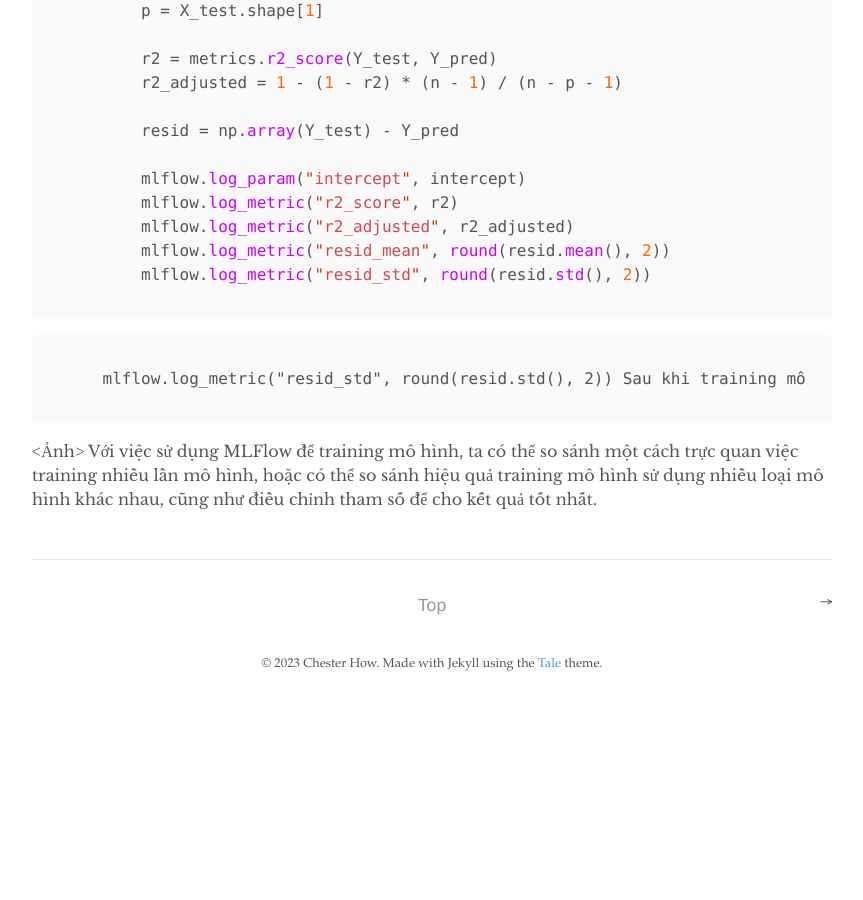
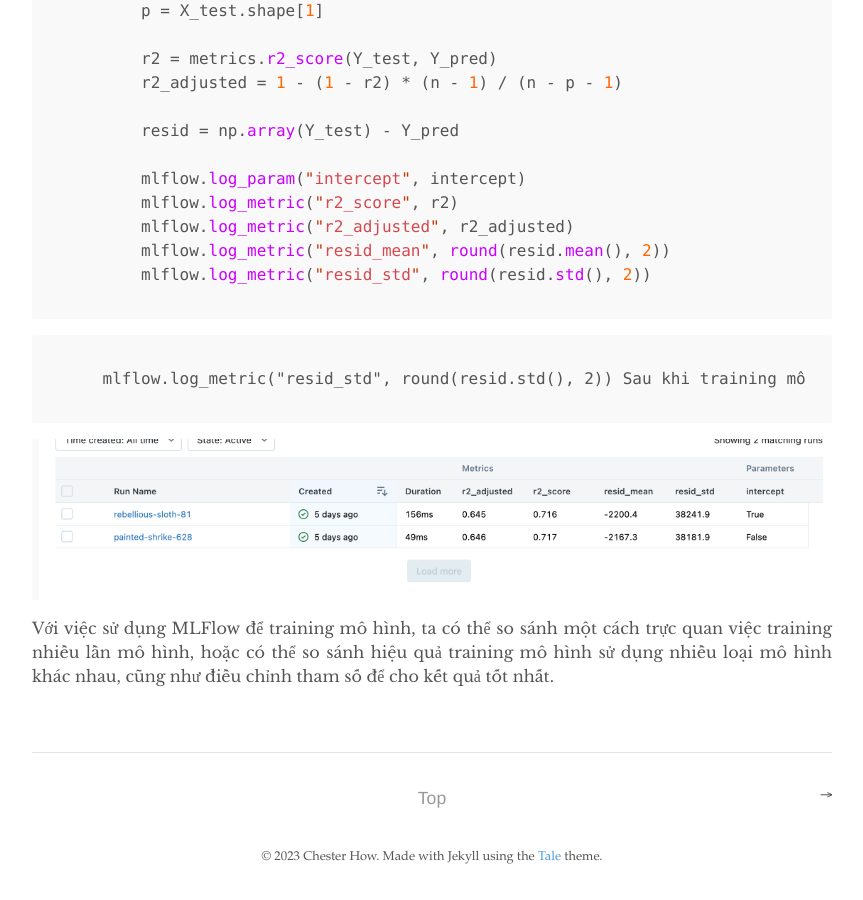
Before and after one commit to codedaoneu/codedaoneu.github.io, a Jekyll site: the page built from _posts/2022-12-27-phuong-phap-tiep-can-kinh-te-luong-bai-4-trien-khai-mo-hinh.md, in a window 1280 px wide and 900 px high, scrolled down 3126 px. Shown: the whole window, without its empty margins (208-1071 px from the left). Built offline with Jekyll 4.4.1, drawn with Linux system fonts in a browser that asks for light colours; before the commit the page ends 3833 px from its top, so only the background shows below that.

Commit message:
fix write 2

```diff
--- a/_posts/2022-12-27-phuong-phap-tiep-can-kinh-te-luong-bai-4-trien-khai-mo-hinh.md
+++ b/_posts/2022-12-27-phuong-phap-tiep-can-kinh-te-luong-bai-4-trien-khai-mo-hinh.md
@@ -128,6 +128,6 @@ Bước 6: Khởi chạy MLFlow và tiến hành training mô hình
         mlflow.log_metric("resid_std", round(resid.std(), 2))
 Sau khi training mô hình xong, ta ghi chép lại các chỉ số hiệu quả của mô hình bao gồm các chỉ số r2_score, r2_adjusted, resid_mean, resid_std. Các chỉ số này được ghi chép lại bằng hàm log_metric. Với tham số truyền vào mô hình, ta dùng hàm log_param để lưu lại. Sau khi training và đo lường chỉ số hiệu quả với tập dữ liệu test, kết quả hiển thị trên MLFlow như sau:
 
-<Ảnh>
+![Ví dụ](https://github.com/codedaoneu/codedaoneu.github.io/blob/master/images/2022-12-27-mlflow-example.png?raw=true)
 
 Với việc sử dụng MLFlow để training mô hình, ta có thể so sánh một cách trực quan việc training nhiều lần mô hình, hoặc có thể so sánh hiệu quả training mô hình sử dụng nhiều loại mô hình khác nhau, cũng như điều chỉnh tham số để cho kết quả tốt nhất.
```
